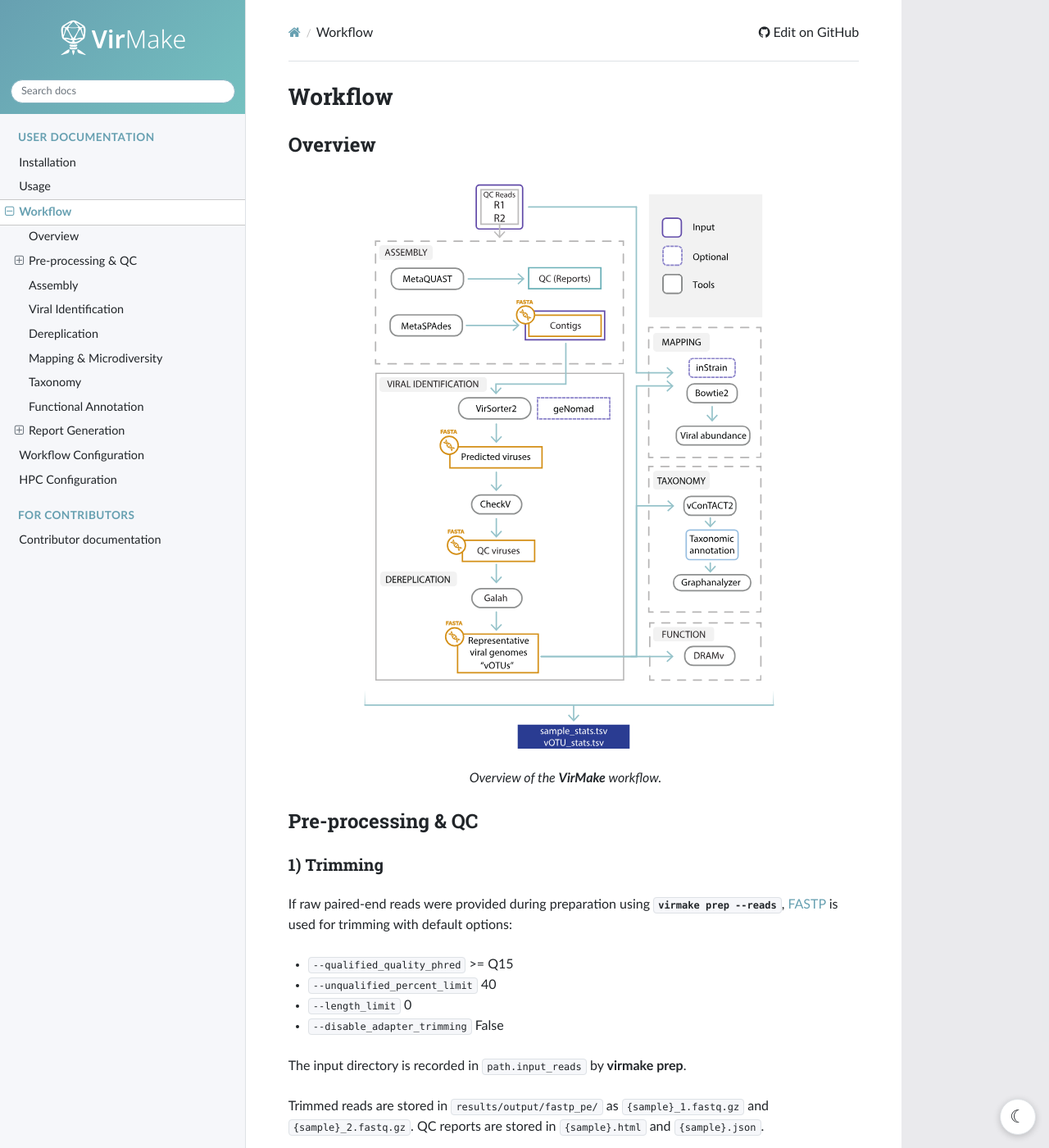
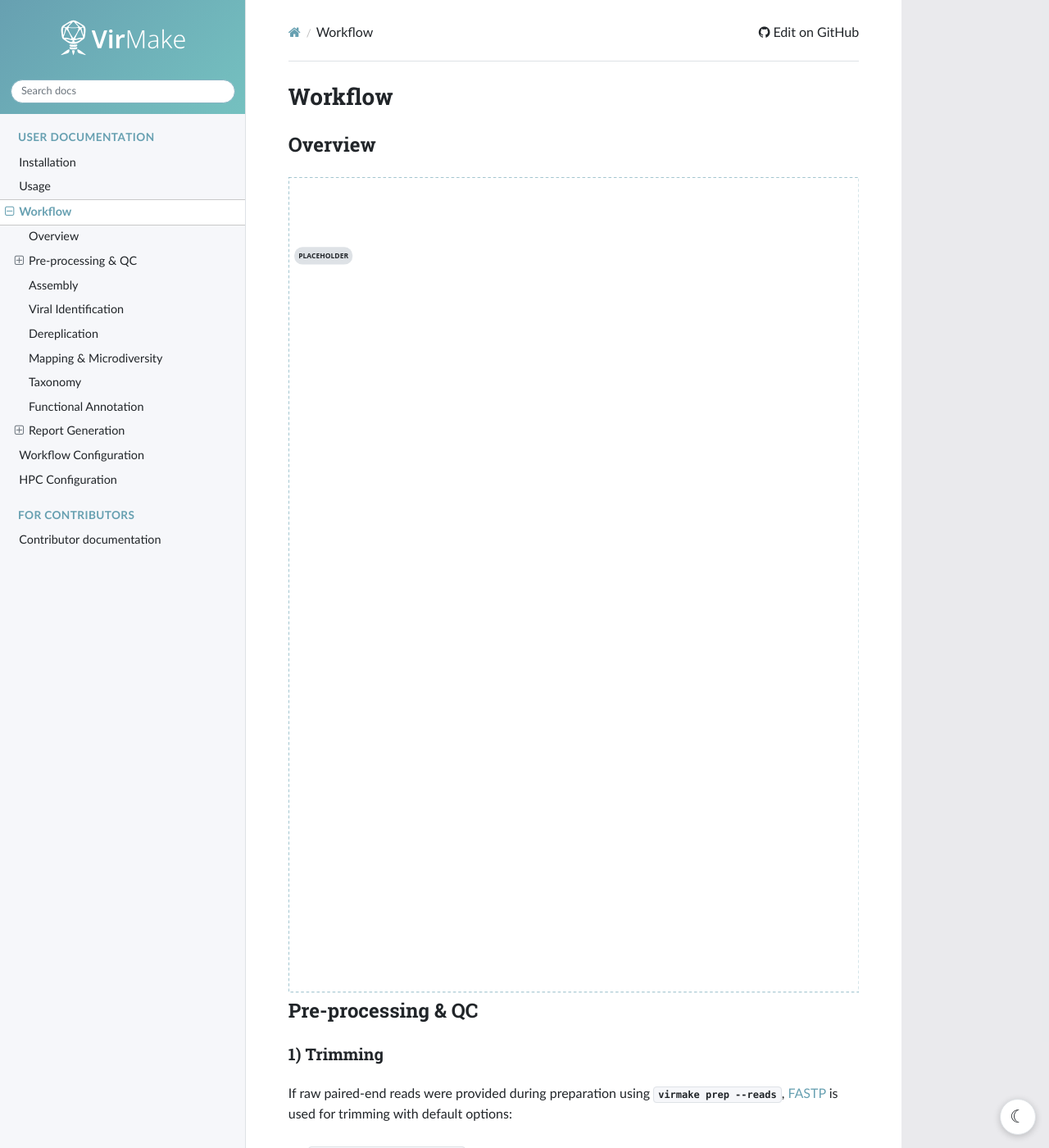
Before and after one commit to Rounge-lab/VirMake, a Sphinx documentation site: the page built from docs/source/content/workflow.rst, in a window 1280 px wide and 1400 px high. Shown: the whole window at 82% size. Built offline with Sphinx 7.4.7 and the Read the Docs theme 3.1.0, drawn with Linux system fonts in a browser that asks for light colours.

Commit message:
Added placeholder for theme-responsive workflow overview svg

```diff
--- a/docs/source/_static/crcbiome-rtd.css
+++ b/docs/source/_static/crcbiome-rtd.css
@@ -10,16 +10,13 @@
     --crc-secondary: #75c1c0;
     --crc-success: #49a751;
     --crc-surface: #ffffff;
+    --crc-tertiary: #6b519d;
+    --crc-text-light: #fbfbfb;
     --crc-text: #212529;
-    --crc-text-light: #fbfbfb;
     --crc-warning: #efab2c;
 }
 
 /* Dark theme -------------------------------------------------------------- */
-/*
- * Important: no space between html[data-theme="dark"] and the declarations.
- * `:root` is html, so `html[data-theme="dark"] :root` cannot match anything.
- */
 
 html[data-theme="dark"] {
     --crc-accent: #67a0b1;
@@ -31,8 +28,9 @@ html[data-theme="dark"] {
     --crc-secondary: #67a0b1;
     --crc-success: #63c76b;
     --crc-surface: #0d1117;
+    --crc-tertiary: #6b519d;
+    --crc-text-light: #fbfbfb;
     --crc-text: #e6edf3;
-    --crc-text-light: #fbfbfb;
     --crc-warning: #f2bd55;
 }
 
--- a/docs/source/content/workflow.rst
+++ b/docs/source/content/workflow.rst
@@ -7,21 +7,19 @@ Workflow
 Overview
 --------
 
-.. figure:: /_static/workflow-overview.svg
-    :alt: Workflow diagram
-    :width: 80%
-    :align: center
+.. only:: html
 
-    Overview of the **VirMake** workflow.
+   .. raw:: html
+      :file: ../_static/workflow-overview.svg
 
-.. TODO:
-   .. figure:: /_static/workflow-tubemap.svg
-       :alt: Workflow tube map
-       :width: 100%
-       :align: center
+.. only:: not html
 
-       The workflow as a tube map, generated from the rule graph of a run on
-       the bundled test data (SnakeVision).
+   .. figure:: /_static/workflow-overview.svg
+      :alt: Overview of the VirMake workflow
+      :width: 80%
+      :align: center
+
+      Overview of the **VirMake** workflow.
 
 Pre-processing & QC
 -------------------
```
Also changed, not shown: docs/source/_static/workflow-overview.svg.
